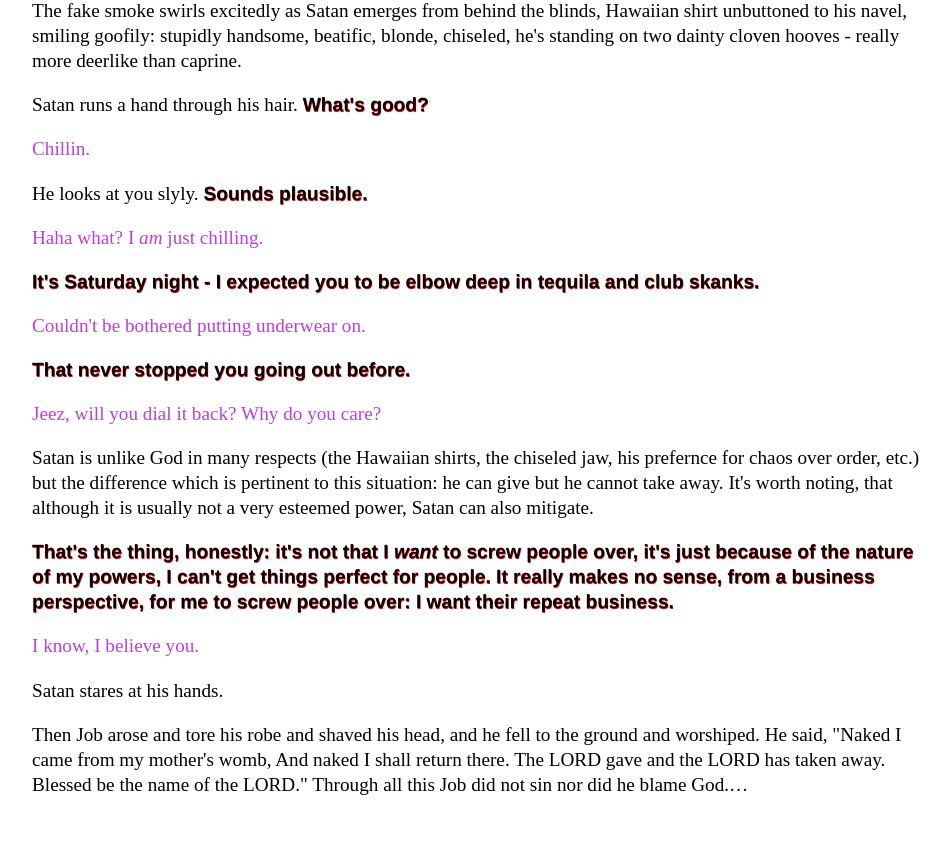
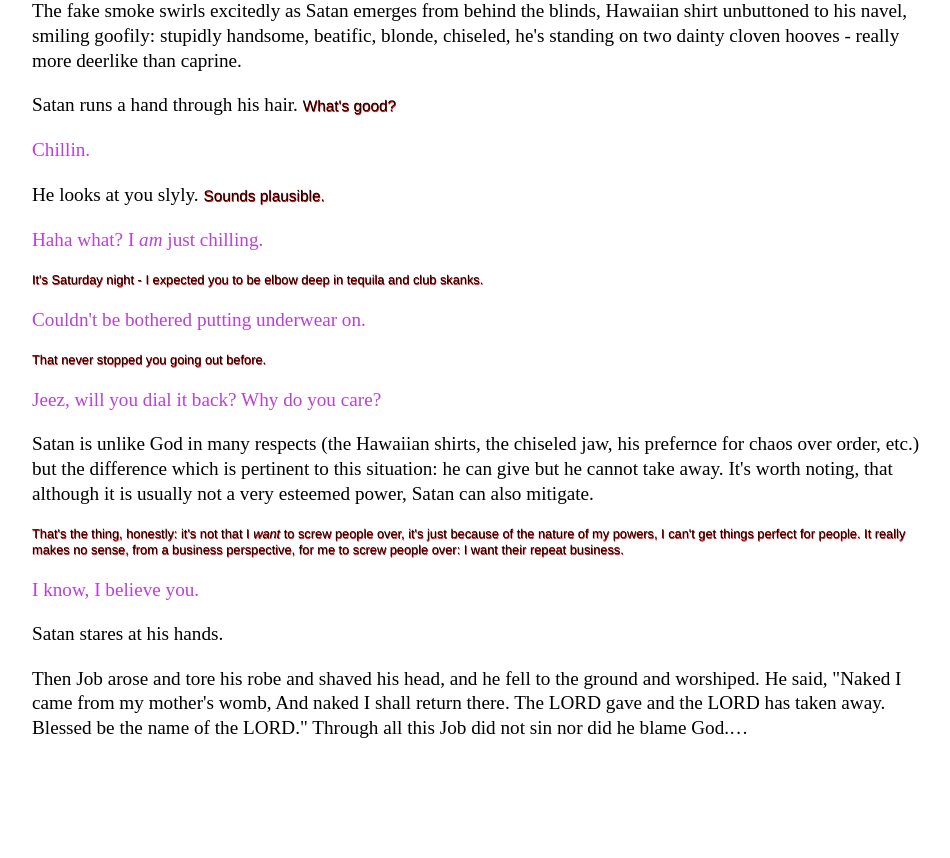
Before and after one commit to Pinelife/pinelife.github.io, a Jekyll site: the page Hellhole/Room9.html, which Jekyll copies as it is, in a window 1280 px wide. Shown: the part 968-1826 px from the top of the page, without its empty margins (160-1110 px from the left). Built offline with Jekyll 4.4.1, drawn with Linux system fonts in a browser that asks for light colours; after the commit the page ends 1769 px from its top, so only the background shows below that.

Commit message:
Update main.css

```diff
--- a/css/main.css
+++ b/css/main.css
@@ -16,7 +16,8 @@
 
 .Satan {
     color: #000;
-    font-weight: bold;
+   /* font-weight: bold;*/
+    font-size: 0.8em !important;
      text-shadow: 0.5px 0.5px #FF0000;
     font-family: 'Helvetica', 'Arial', 'Sans-Serif' !important;
  }
```
